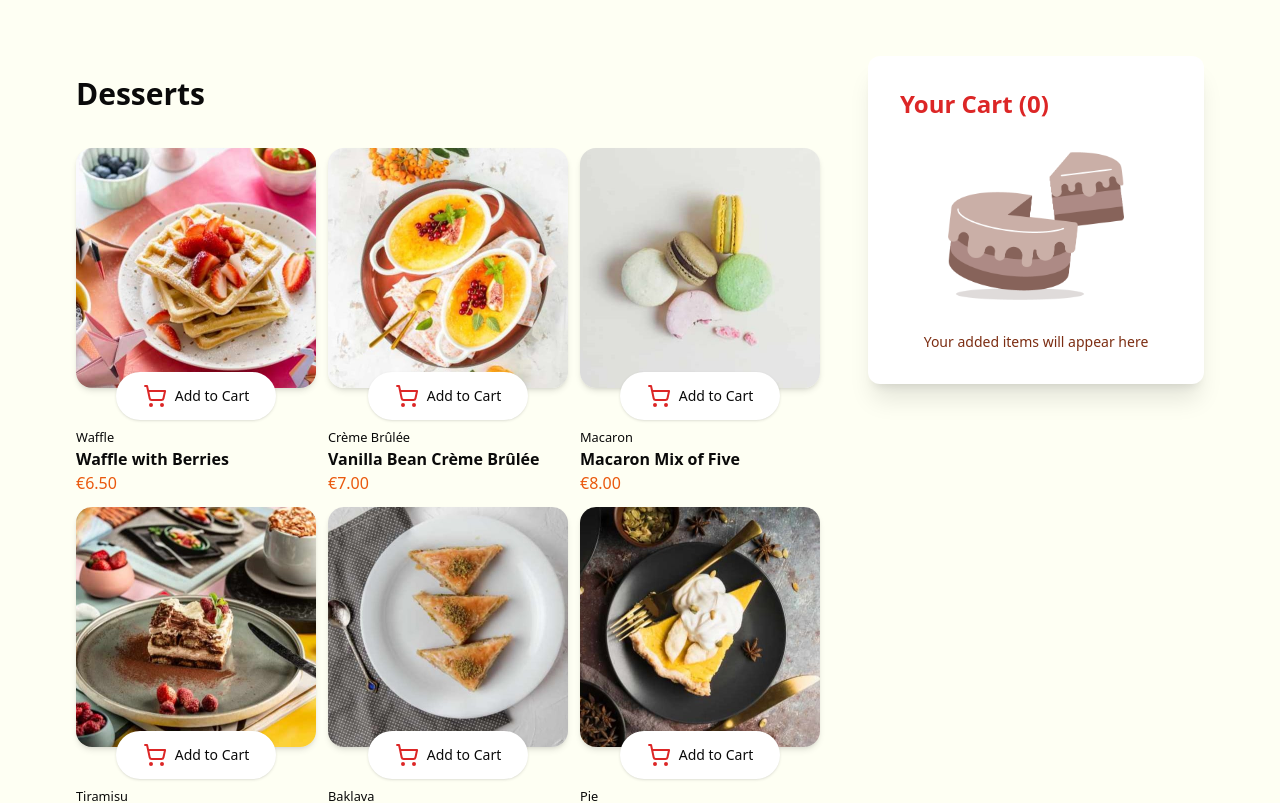
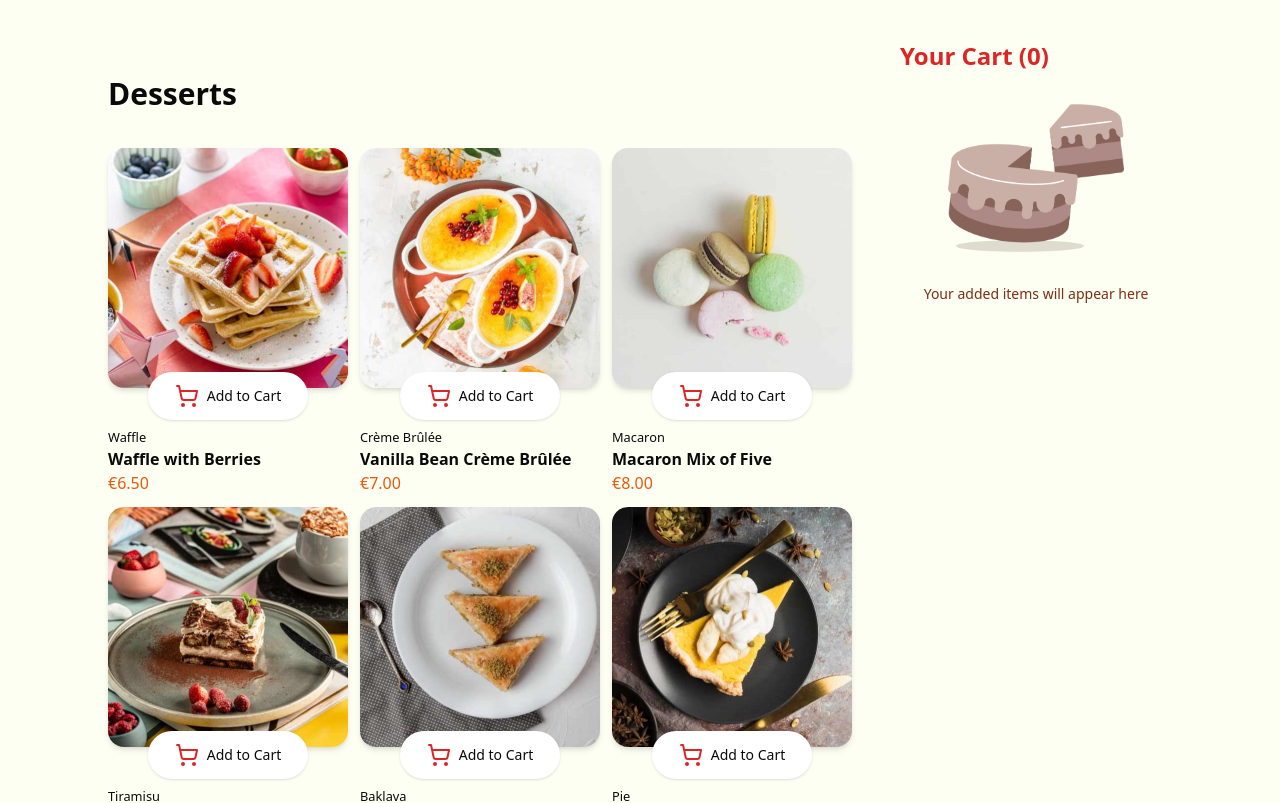
Before and after one commit to Mahmoud974/Product_cart, a Next.js app: page / in a window 1280 px wide. Shown: the top 803 px of the page. Built offline with nearby package versions, Linux system fonts and the light colour scheme.

Commit message:
quelque modifs à faire

```diff
--- a/src/app/page copy.tsx
+++ b/src/app/page copy.tsx
@@ -3,135 +3,128 @@ import React, { useCallback, useEffect, useState } from "react";
 import Image from "next/image";
 import { Button } from "@/components/ui/button";
 import { ShoppingCart } from "lucide-react";
-import { useTemplate } from "./hooks/useTemplate";
+
 import { Dessert } from "./api/db/data";
 import DialogAlert from "@/components/DialogAlert";
 import CounterQuantity from "@/components/Quantity";
 import Basket from "@/components/Basket";
+import { useCounter } from "./provider/queryApiDessert";
 
 export default function Page() {
-  const [tab, setTab] = useState<{ item: Dessert; quantity: number }[]>([]);
-  const { data: dessert } = useTemplate();
   const [isScrolled, setIsScrolled] = useState(false);
   const [warning, setWarning] = useState("");
+  const { dessert, tab, setTab } = useCounter();
 
-  const handleAddToCart = (item: Dessert) => {
-    const existingItem = tab.find((entry) => entry.item.name === item.name);
-    if (existingItem) {
-      setTab((prevTab) =>
-        prevTab.map((entry) =>
-          entry.item.name === item.name
-            ? { ...entry, quantity: entry.quantity + 1 }
-            : entry
-        )
-      );
-    } else {
-      setTab((prevTab) => [...prevTab, { item, quantity: 1 }]);
-    }
-  };
+  const modifyCartItem = useCallback(
+    (item: Dessert, quantityChange: number) => {
+      setTab((prevTab: any) => {
+        const existingItem = prevTab.find(
+          (entry: any) => entry.item.name === item.name
+        );
 
-  const updateQuantity = useCallback((item: Dessert, quantity: number) => {
-    setTab((prevTab) =>
-      prevTab.map((entry) =>
-        entry.item.name === item.name ? { ...entry, quantity } : entry
-      )
-    );
+        if (existingItem) {
+          const newQuantity = existingItem.quantity + quantityChange;
+          if (newQuantity <= 0) {
+            setWarning(`${item.name} a été retiré du panier.`);
+            setTimeout(() => setWarning(""), 3000);
+            return prevTab.filter(
+              (entry: any) => entry.item.name !== item.name
+            );
+          } else {
+            return prevTab.map((entry: any) =>
+              entry.item.name === item.name
+                ? { ...entry, quantity: newQuantity }
+                : entry
+            );
+          }
+        } else if (quantityChange > 0) {
+          return [...prevTab, { item, quantity: 1 }];
+        }
+        return prevTab;
+      });
+    },
+    []
+  );
+
+  const handleScroll = useCallback(() => {
+    setIsScrolled(window.scrollY > 0);
   }, []);
 
-  // Wrap handleRemoveItem in useCallback
-  const handleRemoveItem = useCallback((itemToRemove: Dessert) => {
-    setTab((prevTab) => {
-      const newTab = prevTab.filter(
-        (entry) => entry.item.name !== itemToRemove.name
-      );
-      if (newTab.length < prevTab.length) {
-        setWarning(`${itemToRemove.name} a été retiré du panier.`);
-        setTimeout(() => setWarning(""), 3000); // Réinitialise l'avertissement après 3 secondes
-      }
-      return newTab;
-    });
-  }, []);
-
-  const handleQuantityChange = useCallback(
-    (item: Dessert, newQuantity: number) => {
-      if (newQuantity === 0) {
-        handleRemoveItem(item); // Retire l'item du panier si la quantité est 0
-      } else {
-        updateQuantity(item, newQuantity);
-      }
-    },
-    [updateQuantity, handleRemoveItem]
-  );
-
   useEffect(() => {
-    const handleScroll = () => {
-      if (window.scrollY > 0) {
-        setIsScrolled(true);
-      } else {
-        setIsScrolled(false);
-      }
-    };
-
     window.addEventListener("scroll", handleScroll);
-
     return () => {
       window.removeEventListener("scroll", handleScroll);
     };
-  }, []);
+  }, [handleScroll]);
 
   return (
     <>
-      {warning && <div className="alert">{warning}</div>}{" "}
-      {/* Affichage de l'avertissement */}
-      <div
+      {warning && (
+        <div className="alert" role="alert">
+          {warning}
+        </div>
+      )}{" "}
+      <header
         className={`flex md:hidden items-center justify-between w-full sticky top-0 bg-gradient-to-r from-[#feffee]/40 to-[#ffffff]/80 backdrop-blur-md z-10 px-4 ${
           isScrolled ? "backdrop-blur-md" : ""
         }`}
       >
         <h1 className="text-xl font-bold my-7">Desserts</h1>
         <DialogAlert tab={tab} itemCount={tab.length} />
-      </div>
+      </header>
       <main className="mx-auto container flex lg:flex-row flex-col justify-center gap-4 md:my-10">
         <div className="mx-4">
           <div className="md:flex hidden items-center justify-between w-full lg:relative sticky top-0 md:bg-none bg-[#fefff3] my-2 ">
             <h1 className="text-3xl font-bold my-7">Desserts</h1>
           </div>
 
-          <ul className="grid lg:grid-cols-3 grid-cols-1 gap-3">
+          <ul className="grid lg:grid-cols-3 grid-cols-1 gap-3" role="list">
             {dessert?.map((item: Dessert) => {
               const cartItem = tab.find(
-                (entry) => entry.item.name === item.name
+                (entry: any) => entry.item.name === item.name
               );
 
               return (
-                <li key={item.id}>
+                <li key={item.id} role="listitem">
                   <div className="flex flex-col items-center">
                     <Image
-                      className={`object-cover lg:w-60 shadow-md h-60 rounded-2xl ${
+                      className={`object-cover lg:w-60 shadow-md h-60 rounded-2xl cursor-pointer ${
                         cartItem && cartItem.quantity > 0
                           ? "outline outline-5 outline-orange-700"
                           : ""
                       }`}
                       src={item.image.desktop}
-                      alt={item.name} // Assure-toi d'utiliser une description d'image appropriée
+                      alt={item.name}
                       width={1000}
                       height={1000}
                       priority
+                      onClick={() => modifyCartItem(item, 1)}
+                      role="button"
+                      tabIndex={0} // Permet l'interaction au clavier
+                      onKeyPress={(e) => {
+                        if (e.key === "Enter") {
+                          modifyCartItem(item, 1); // Incrémente la quantité avec la touche Entrée
+                        }
+                      }}
                     />
                     <Button
-                      onClick={() => handleAddToCart(item)}
+                      onClick={() => modifyCartItem(item, 1)}
                       className={`border-none cursor-pointer hover:bg-orange-800 hover:text-white text-grey-900 max-w-[10rem] w-full h-[3rem] rounded-full border flex items-center justify-center mt-[-1rem] ${
                         cartItem && cartItem.quantity > 0
                           ? "bg-orange-700 text-white"
                           : "bg-white"
-                      } `}
+                      }`}
+                      aria-label={`Ajouter ${item.name} au panier`} // Description pour l'accessibilité
                     >
                       <div className="w-full flex justify-center items-center ">
                         {cartItem && cartItem.quantity > 0 ? (
                           <CounterQuantity
                             quantityUser={cartItem.quantity}
                             onQuantityChange={(newQuantity) =>
-                              handleQuantityChange(item, newQuantity)
+                              modifyCartItem(
+                                item,
+                                newQuantity - cartItem.quantity
+                              )
                             }
                           />
                         ) : (
@@ -155,7 +148,7 @@ export default function Page() {
         </div>
 
         {/* Affichage du panier */}
-        <Basket tab={tab} onRemoveItem={handleRemoveItem} />
+        <Basket tab={tab} onRemoveItem={(item) => modifyCartItem(item, -100)} />
       </main>
     </>
   );
--- a/src/app/page.tsx
+++ b/src/app/page.tsx
@@ -1,137 +1,86 @@
 "use client";
-import React, { useCallback, useEffect, useState } from "react";
+import React from "react";
 import Image from "next/image";
 import { Button } from "@/components/ui/button";
 import { ShoppingCart } from "lucide-react";
-import { useTemplate } from "./hooks/useTemplate";
+
 import { Dessert } from "./api/db/data";
 import DialogAlert from "@/components/DialogAlert";
 import CounterQuantity from "@/components/Quantity";
 import Basket from "@/components/Basket";
+import { useCounter } from "./provider/queryApiDessert";
 
 export default function Page() {
-  const [tab, setTab] = useState<{ item: Dessert; quantity: number }[]>([]);
-  const { data: dessert } = useTemplate();
-  const [isScrolled, setIsScrolled] = useState(false);
-  const [warning, setWarning] = useState("");
-
-  const handleAddToCart = (item: Dessert) => {
-    const existingItem = tab.find((entry) => entry.item.name === item.name);
-    if (existingItem) {
-      setTab((prevTab) =>
-        prevTab.map((entry) =>
-          entry.item.name === item.name
-            ? { ...entry, quantity: entry.quantity + 1 }
-            : entry
-        )
-      );
-    } else {
-      setTab((prevTab) => [...prevTab, { item, quantity: 1 }]);
-    }
-  };
-
-  const updateQuantity = useCallback((item: Dessert, quantity: number) => {
-    setTab((prevTab) =>
-      prevTab.map((entry) =>
-        entry.item.name === item.name ? { ...entry, quantity } : entry
-      )
-    );
-  }, []);
-
-  // Wrap handleRemoveItem in useCallback
-  const handleRemoveItem = useCallback((itemToRemove: Dessert) => {
-    setTab((prevTab) => {
-      const newTab = prevTab.filter(
-        (entry) => entry.item.name !== itemToRemove.name
-      );
-      if (newTab.length < prevTab.length) {
-        setWarning(`${itemToRemove.name} a été retiré du panier.`);
-        setTimeout(() => setWarning(""), 3000); // Réinitialise l'avertissement après 3 secondes
-      }
-      return newTab;
-    });
-  }, []);
-
-  const handleQuantityChange = useCallback(
-    (item: Dessert, newQuantity: number) => {
-      if (newQuantity === 0) {
-        handleRemoveItem(item); // Retire l'item du panier si la quantité est 0
-      } else {
-        updateQuantity(item, newQuantity);
-      }
-    },
-    [updateQuantity, handleRemoveItem]
-  );
-
-  useEffect(() => {
-    const handleScroll = () => {
-      if (window.scrollY > 0) {
-        setIsScrolled(true);
-      } else {
-        setIsScrolled(false);
-      }
-    };
-
-    window.addEventListener("scroll", handleScroll);
-
-    return () => {
-      window.removeEventListener("scroll", handleScroll);
-    };
-  }, []);
+  const { dessert, tab, modifyCartItem, isScrolled, warning } = useCounter();
 
   return (
     <>
-      {warning && <div className="alert">{warning}</div>}{" "}
-      {/* Affichage de l'avertissement */}
-      <div
+      {warning && (
+        <div className="alert" role="alert">
+          {warning}
+        </div>
+      )}{" "}
+      <header
         className={`flex md:hidden items-center justify-between w-full sticky top-0 bg-gradient-to-r from-[#feffee]/40 to-[#ffffff]/80 backdrop-blur-md z-10 px-4 ${
           isScrolled ? "backdrop-blur-md" : ""
         }`}
       >
         <h1 className="text-xl font-bold my-7">Desserts</h1>
         <DialogAlert tab={tab} itemCount={tab.length} />
-      </div>
+      </header>
       <main className="mx-auto container flex lg:flex-row flex-col justify-center gap-4 md:my-10">
         <div className="mx-4">
           <div className="md:flex hidden items-center justify-between w-full lg:relative sticky top-0 md:bg-none bg-[#fefff3] my-2 ">
             <h1 className="text-3xl font-bold my-7">Desserts</h1>
           </div>
 
-          <ul className="grid lg:grid-cols-3 grid-cols-1 gap-3">
+          <ul className="grid lg:grid-cols-3 grid-cols-1 gap-3" role="list">
             {dessert?.map((item: Dessert) => {
               const cartItem = tab.find(
-                (entry) => entry.item.name === item.name
+                (entry: any) => entry.item.name === item.name
               );
 
               return (
-                <li key={item.id}>
+                <li key={item.id} role="listitem">
                   <div className="flex flex-col items-center">
                     <Image
-                      className={`object-cover lg:w-60 shadow-md h-60 rounded-2xl ${
+                      className={`object-cover lg:w-60 shadow-md h-60 rounded-2xl cursor-pointer ${
                         cartItem && cartItem.quantity > 0
                           ? "outline outline-5 outline-orange-700"
                           : ""
                       }`}
                       src={item.image.desktop}
-                      alt={item.name} // Assure-toi d'utiliser une description d'image appropriée
+                      alt={item.name}
                       width={1000}
                       height={1000}
                       priority
+                      onClick={() => modifyCartItem(item, 1)}
+                      role="button"
+                      tabIndex={0} // Permet l'interaction au clavier
+                      onKeyPress={(e) => {
+                        if (e.key === "Enter") {
+                          modifyCartItem(item, 1); // Incrémente la quantité avec la touche Entrée
+                        }
+                      }}
                     />
                     <Button
-                      onClick={() => handleAddToCart(item)}
+                      onClick={() => modifyCartItem(item, 1)}
                       className={`border-none cursor-pointer hover:bg-orange-800 hover:text-white text-grey-900 max-w-[10rem] w-full h-[3rem] rounded-full border flex items-center justify-center mt-[-1rem] ${
                         cartItem && cartItem.quantity > 0
                           ? "bg-orange-700 text-white"
                           : "bg-white"
-                      } `}
+                      }`}
+                      aria-label={`Ajouter ${item.name} au panier`} // Description pour l'accessibilité
                     >
                       <div className="w-full flex justify-center items-center ">
                         {cartItem && cartItem.quantity > 0 ? (
                           <CounterQuantity
                             quantityUser={cartItem.quantity}
                             onQuantityChange={(newQuantity) =>
-                              handleQuantityChange(item, newQuantity)
+                              modifyCartItem(
+                                item,
+                                newQuantity - cartItem.quantity
+                              )
                             }
                           />
                         ) : (
@@ -155,7 +104,7 @@ export default function Page() {
         </div>
 
         {/* Affichage du panier */}
-        <Basket tab={tab} onRemoveItem={handleRemoveItem} />
+        <Basket tab={tab} onRemoveItem={(item) => modifyCartItem(item, -100)} />
       </main>
     </>
   );
--- /dev/null
+++ b/src/app/provider/queryApiDessert.tsx
@@ -0,0 +1,96 @@
+"use client";
+
+import {
+  createContext,
+  useContext,
+  useCallback,
+  ReactNode,
+  useState,
+  useEffect,
+} from "react";
+import { useTemplate } from "../hooks/useTemplate";
+import { Dessert } from "../api/db/data";
+
+interface CounterContextType {
+  dessert: Dessert[] | undefined;
+  tab: { item: Dessert; quantity: number }[];
+  setTab: React.Dispatch<
+    React.SetStateAction<{ item: Dessert; quantity: number }[]>
+  >;
+  modifyCartItem: (item: Dessert, quantityChange: number) => void;
+  isScrolled: boolean;
+  warning: string;
+}
+
+const CounterContext = createContext<CounterContextType | undefined>(undefined);
+
+export const CounterProvider = ({ children }: { children: ReactNode }) => {
+  const [isScrolled, setIsScrolled] = useState(false);
+  const [warning, setWarning] = useState("");
+  const { data: dessert } = useTemplate(); // Récupérer les données du hook
+  const [tab, setTab] = useState<{ item: Dessert; quantity: number }[]>([]);
+
+  // Fonction pour modifier le panier
+  const modifyCartItem = useCallback(
+    (item: Dessert, quantityChange: number) => {
+      setTab((prevTab) => {
+        const existingItem = prevTab.find(
+          (entry) => entry.item.name === item.name
+        );
+
+        if (existingItem) {
+          const newQuantity = existingItem.quantity + quantityChange;
+          if (newQuantity <= 0) {
+            setWarning(`${item.name} a été retiré du panier.`);
+            setTimeout(() => setWarning(""), 3000);
+            return prevTab.filter((entry) => entry.item.name !== item.name);
+          } else {
+            return prevTab.map((entry) =>
+              entry.item.name === item.name
+                ? { ...entry, quantity: newQuantity }
+                : entry
+            );
+          }
+        } else if (quantityChange > 0) {
+          return [...prevTab, { item, quantity: 1 }];
+        }
+        return prevTab;
+      });
+    },
+    []
+  );
+
+  const handleScroll = useCallback(() => {
+    setIsScrolled(window.scrollY > 0);
+  }, []);
+
+  useEffect(() => {
+    window.addEventListener("scroll", handleScroll);
+    return () => {
+      window.removeEventListener("scroll", handleScroll);
+    };
+  }, [handleScroll]);
+
+  return (
+    <CounterContext.Provider
+      value={{
+        dessert,
+        tab,
+        setTab,
+        modifyCartItem,
+        isScrolled,
+        warning,
+      }}
+    >
+      {children}
+    </CounterContext.Provider>
+  );
+};
+
+export const useCounter = () => {
+  const context = useContext(CounterContext);
+  if (context === undefined) {
+    throw new Error("useCounter must be used within a CounterProvider");
+  }
+  return context;
+};
--- a/src/components/Basket.tsx
+++ b/src/components/Basket.tsx
@@ -14,9 +14,12 @@ type Props = {
 };
 
 export default function Basket({ tab, onRemoveItem }: Props) {
+  const resetCart = () => {
+    setTab([]);
+  };
   return (
     <div className="mx-4 flex h-full max-w-full">
-      <div className="bg-white flex p-8 flex-col items-start pt-8 max-w-2xl w-full shadow-xl rounded-xl justify-center my-4">
+      <div className="">
         <p className="text-red-600 font-bold text-2xl text-left">
           Your Cart ({tab.length}){" "}
         </p>
@@ -56,7 +59,9 @@ export default function Basket({ tab, onRemoveItem }: Props) {
           </div>
         )}
 
-        {tab.length > 0 && <CheckBasket tab={tab} noButton={true} />}
+        {tab.length > 0 && (
+          <CheckBasket tab={tab} noButton={true} onResetCart={resetCart} />
+        )}
       </div>
     </div>
   );
--- a/src/components/DialogAlert.tsx
+++ b/src/components/DialogAlert.tsx
@@ -1,4 +1,4 @@
-import { Dessert } from "@/app/api/db/data";
+import { useCounter } from "@/app/provider/queryApiDessert";
 import {
   AlertDialog,
   AlertDialogAction,
@@ -12,6 +12,7 @@ import {
 } from "@/components/ui/alert-dialog";
 import { ShoppingBasket } from "lucide-react";
 import React from "react";
+import Basket from "./Basket";
 
 type DialogAlertProps = {
   itemCount: number;
@@ -19,7 +20,7 @@ type DialogAlertProps = {
 };
 
 export default function DialogAlert({ tab, itemCount }: DialogAlertProps) {
-  console.log(tab);
+  const { modifyCartItem } = useCounter();
 
   return (
     <AlertDialog>
@@ -35,8 +36,10 @@ export default function DialogAlert({ tab, itemCount }: DialogAlertProps) {
         <AlertDialogHeader>
           <AlertDialogTitle>Are you absolutely sure?</AlertDialogTitle>
           <AlertDialogDescription>
-            This action cannot be undone. This will permanently delete your
-            account and remove your data from our servers.
+            <Basket
+              tab={tab}
+              onRemoveItem={(item) => modifyCartItem(item, -100)}
+            />
           </AlertDialogDescription>
         </AlertDialogHeader>
         <AlertDialogFooter>
```
Also changed, not shown: src/app/layout.tsx (+5 -6 lines).
